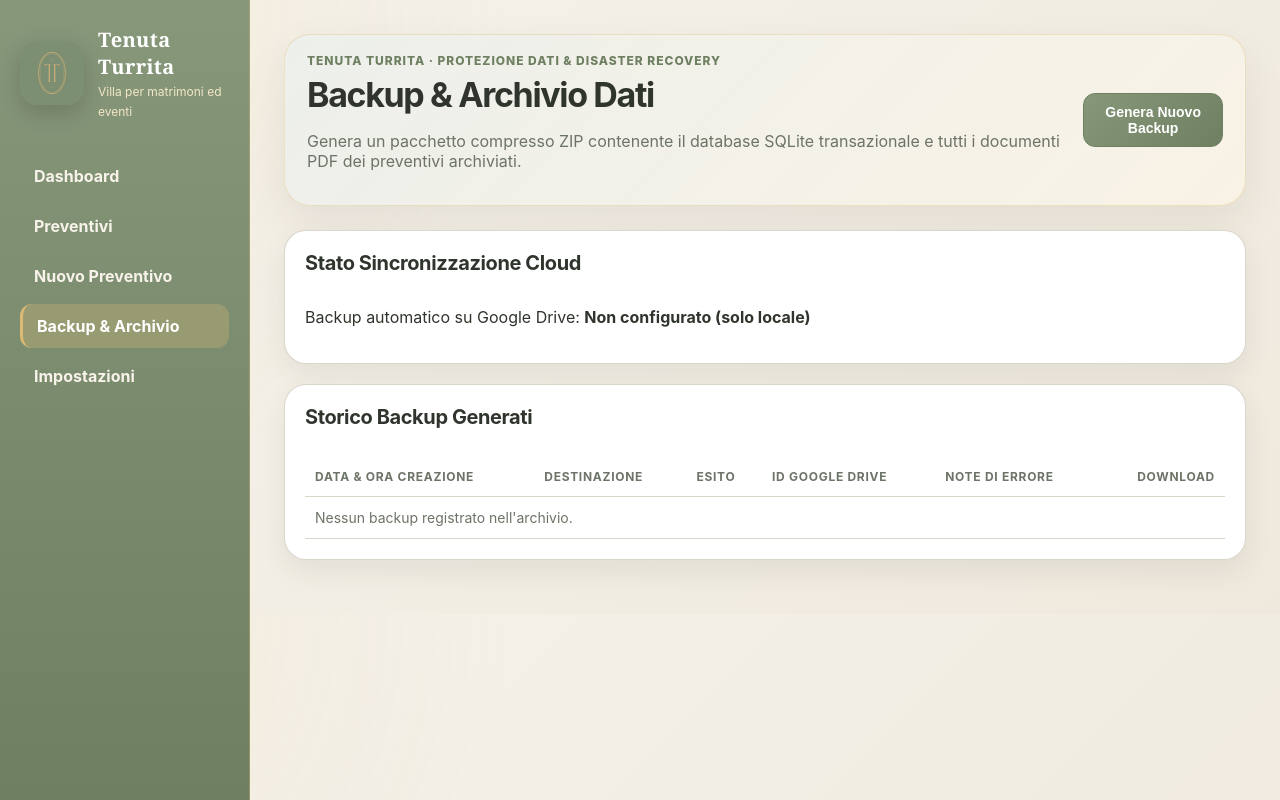
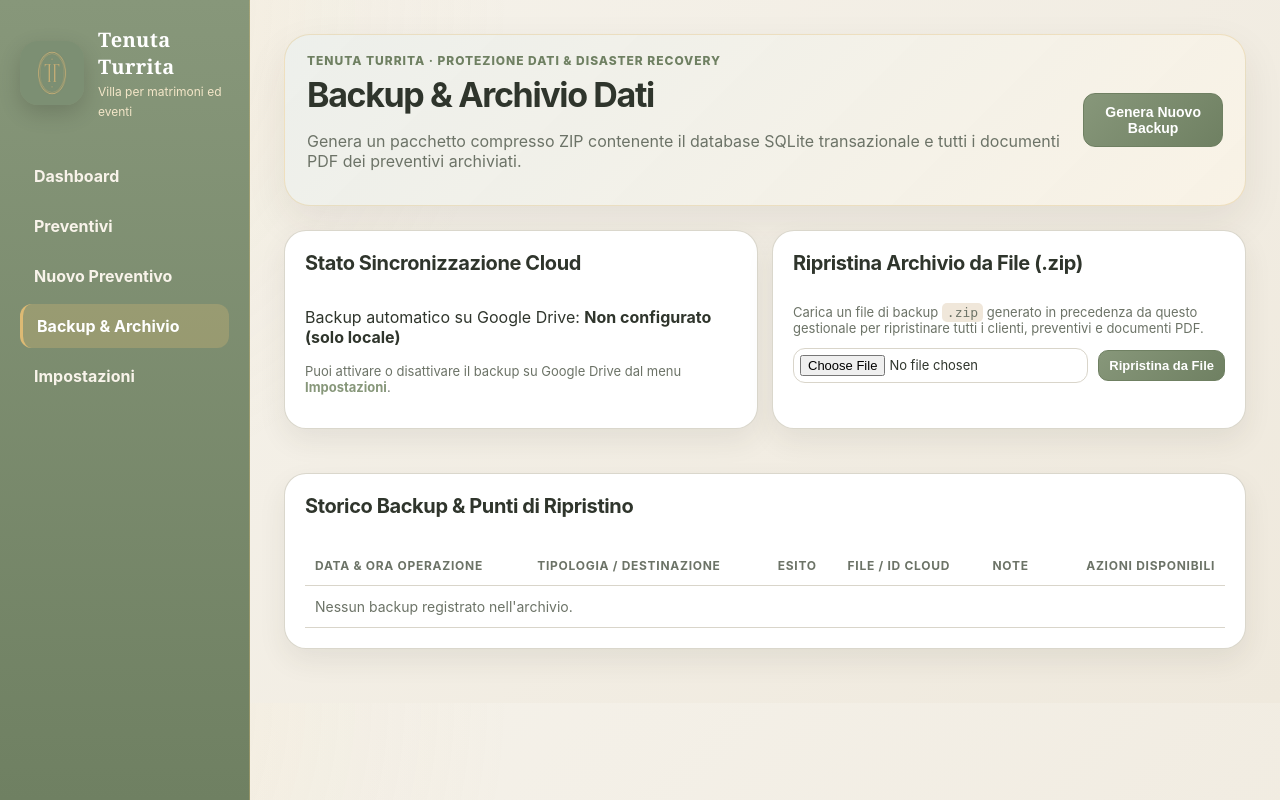
Before and after one commit to melillopietro/tenuta-turrita-quote-manager, a FastAPI app: page /backup in a window 1280 px wide. Run offline with FastAPI, Linux system fonts and the light colour scheme; data comes from the database, SQL or seed files in the repository; data that the repository does not hold is empty.

Commit message:
feat: implementata funzionalità completa di ripristino backup sicuro con auto-migrazione schema

```diff
--- a/app/main.py
+++ b/app/main.py
@@ -1,15 +1,15 @@
-from __future__ import annotations
-
+import urllib.parse
+from datetime import datetime
 from pathlib import Path
 from typing import Any
 
-from fastapi import FastAPI, Form, Request
+from fastapi import FastAPI, File, Form, Request, UploadFile
 from fastapi.responses import FileResponse, HTMLResponse, RedirectResponse
 from fastapi.staticfiles import StaticFiles
 from fastapi.templating import Jinja2Templates
 
 from app.db import BACKUP_DIR, init_db, query_all, query_one, set_setting, settings_dict
-from app.services.backup_service import create_backup_with_optional_drive
+from app.services.backup_service import create_backup_with_optional_drive, restore_from_backup_zip
 from app.services.email_service import send_quote_email
 from app.services.pdf_service import build_pdf, eur
 from app.services.quote_service import (
@@ -389,15 +389,46 @@ async def add_staff(request: Request) -> RedirectResponse:
 
 
 @app.get("/backup", response_class=HTMLResponse)
-def backup_page(request: Request, msg: str | None = None) -> HTMLResponse:
-    jobs = query_all("SELECT * FROM backup_jobs ORDER BY created_at DESC LIMIT 20")
-    return render_template(request, "backup.html", {"jobs": jobs, "settings": settings_dict(), "msg": msg})
+def backup_page(request: Request, msg: str | None = None, error: str | None = None) -> HTMLResponse:
+    jobs = query_all("SELECT * FROM backup_jobs ORDER BY created_at DESC LIMIT 30")
+    return render_template(request, "backup.html", {"jobs": jobs, "settings": settings_dict(), "msg": msg, "error": error})
 
 
 @app.post("/backup")
 def create_backup() -> RedirectResponse:
     create_backup_with_optional_drive()
     return redirect("/backup?msg=backup_created")
+
+
+@app.post("/backup/restore/upload")
+async def restore_backup_upload(file: UploadFile = File(...)) -> RedirectResponse:
+    if not file.filename or not file.filename.lower().endswith(".zip"):
+        return redirect("/backup?error=" + urllib.parse.quote("Seleziona un file archivio .zip valido."))
+
+    stamp = datetime.now().strftime("%Y-%m-%d_%H-%M-%S")
+    upload_path = BACKUP_DIR / f"uploaded_restore_{stamp}_{file.filename}"
+    try:
+        content = await file.read()
+        upload_path.write_bytes(content)
+        restore_from_backup_zip(upload_path)
+        return redirect("/backup?msg=backup_restored")
+    except Exception as exc:
+        return redirect("/backup?error=" + urllib.parse.quote(str(exc)))
+
+
+@app.post("/backup/restore/{job_id}")
+def restore_backup_job(job_id: int) -> RedirectResponse:
+    job = query_one("SELECT * FROM backup_jobs WHERE id = ?", (job_id,))
+    if job is None:
+        return redirect("/backup?error=" + urllib.parse.quote("Backup non trovato."))
+    path = Path(job["file_path"])
+    if not path.exists():
+        return redirect("/backup?error=" + urllib.parse.quote("Il file archivio selezionato non è più presente sul disco locale."))
+    try:
+        restore_from_backup_zip(path)
+        return redirect("/backup?msg=backup_restored")
+    except Exception as exc:
+        return redirect("/backup?error=" + urllib.parse.quote(str(exc)))
 
 
 @app.get("/backup/download/{job_id}")
--- a/app/services/backup_service.py
+++ b/app/services/backup_service.py
@@ -112,3 +112,84 @@ def create_backup_with_optional_drive() -> tuple[Path, str | None, str | None]:
             ("google_drive", str(zip_path), "failed", error),
         )
     return zip_path, drive_id, error
+
+
+def restore_from_backup_zip(zip_path: Path | str) -> dict[str, Any]:
+    import shutil
+    from typing import Any
+
+    zip_path = Path(zip_path)
+    if not zip_path.exists():
+        raise FileNotFoundError(f"Il file di backup non esiste: {zip_path.name}")
+    if not zipfile.is_zipfile(zip_path):
+        raise ValueError("Il file specificato non è un archivio compresso ZIP valido.")
+
+    stamp = datetime.now().strftime("%Y-%m-%d_%H-%M-%S")
+    temp_extract_dir = BACKUP_DIR / f"temp_restore_{stamp}"
+    temp_extract_dir.mkdir(parents=True, exist_ok=True)
+
+    try:
+        with zipfile.ZipFile(zip_path, "r") as zf:
+            namelist = zf.namelist()
+            # Cerca il database SQLite nell'archivio
+            db_entry = next(
+                (name for name in namelist if name == "restaurant_quotes.db" or name.endswith("/restaurant_quotes.db")),
+                None,
+            )
+            if not db_entry:
+                raise ValueError("L'archivio ZIP non contiene il database essenziale 'restaurant_quotes.db'.")
+
+            zf.extractall(temp_extract_dir)
+
+        extracted_db = temp_extract_dir / db_entry
+
+        # Verifica integrità strutturale SQLite del file estratto
+        with sqlite3.connect(extracted_db) as test_conn:
+            check = test_conn.execute("PRAGMA integrity_check").fetchone()
+            if not check or check[0].lower() != "ok":
+                raise ValueError(f"Controllo integrità del database fallito: {check[0] if check else 'Errore sconosciuto'}")
+
+        # Backup di sicurezza pre-ripristino dello stato corrente
+        if DB_PATH.exists():
+            safety_backup = BACKUP_DIR / f"pre_restore_safety_{stamp}.db"
+            with sqlite3.connect(DB_PATH) as cur_conn:
+                with sqlite3.connect(safety_backup) as saf_conn:
+                    cur_conn.backup(saf_conn)
+
+        # Ripristino atomico del database tramite SQLite Online Backup API
+        with sqlite3.connect(extracted_db) as src_conn:
+            with sqlite3.connect(DB_PATH) as dst_conn:
+                src_conn.backup(dst_conn)
+                dst_conn.commit()
+
+        # Ripristino dei file PDF contenuti nell'archivio
+        extracted_pdfs = temp_extract_dir / "pdfs"
+        pdf_count = 0
+        if extracted_pdfs.exists() and extracted_pdfs.is_dir():
+            PDF_DIR.mkdir(parents=True, exist_ok=True)
+            for pdf_file in extracted_pdfs.glob("*.pdf"):
+                dest_pdf = PDF_DIR / pdf_file.name
+                shutil.copy2(pdf_file, dest_pdf)
+                pdf_count += 1
+
+        # Esecuzione automatica migrazioni dello schema per garantire compatibilità con versioni software recenti
+        from app.db import init_db
+
+        init_db()
+
+        # Registrazione nei log di backup
+        execute(
+            "INSERT INTO backup_jobs(backup_type, file_path, status) VALUES (?, ?, ?)",
+            ("restore", str(zip_path), "restored"),
+        )
+
+        return {
+            "restored": True,
+            "backup_file": zip_path.name,
+            "pdf_count": pdf_count,
+            "restored_at": stamp,
+        }
+
+    finally:
+        if temp_extract_dir.exists():
+            shutil.rmtree(temp_extract_dir, ignore_errors=True)
--- a/app/templates/backup.html
+++ b/app/templates/backup.html
@@ -10,24 +10,68 @@
   <form method="post"><button class="btn primary">Genera Nuovo Backup</button></form>
 </section>
 
-<div class="panel">
-  <div class="panel-head"><h2>Stato Sincronizzazione Cloud</h2></div>
-  <p>Backup automatico su Google Drive: <strong>{{ 'Attivo ed abilitato' if settings.drive_backup_enabled == 'true' else 'Non configurato (solo locale)' }}</strong></p>
+<div class="grid-2" style="margin-bottom: 24px;">
+  <div class="panel">
+    <div class="panel-head"><h2>Stato Sincronizzazione Cloud</h2></div>
+    <p>Backup automatico su Google Drive: <strong>{{ 'Attivo ed abilitato' if settings.drive_backup_enabled == 'true' else 'Non configurato (solo locale)' }}</strong></p>
+    <p class="muted" style="margin-top: 8px; font-size: 13px;">Puoi attivare o disattivare il backup su Google Drive dal menu <a href="/settings" style="color: var(--primary);">Impostazioni</a>.</p>
+  </div>
+
+  <div class="panel">
+    <div class="panel-head"><h2>Ripristina Archivio da File (.zip)</h2></div>
+    <form method="post" action="/backup/restore/upload" enctype="multipart/form-data" onsubmit="return confirm('ATTENZIONE: Il ripristino sostituirà il database attuale con quello presente nel file ZIP.\n\nIl sistema creerà comunque un backup di sicurezza automatico dello stato corrente prima di procedere.\n\nVuoi continuare?');">
+      <p class="muted" style="margin-bottom: 12px; font-size: 13px;">Carica un file di backup <code>.zip</code> generato in precedenza da questo gestionale per ripristinare tutti i clienti, preventivi e documenti PDF.</p>
+      <div style="display: flex; gap: 10px; align-items: center; flex-wrap: wrap;">
+        <input type="file" name="file" accept=".zip" required style="flex: 1; padding: 6px; font-size: 13px;">
+        <button class="btn primary small" type="submit">Ripristina da File</button>
+      </div>
+    </form>
+  </div>
 </div>
 
 <div class="panel">
-  <div class="panel-head"><h2>Storico Backup Generati</h2></div>
+  <div class="panel-head"><h2>Storico Backup & Punti di Ripristino</h2></div>
   <table>
-    <thead><tr><th>Data & Ora Creazione</th><th>Destinazione</th><th>Esito</th><th>ID Google Drive</th><th>Note di Errore</th><th style="text-align:right;">Download</th></tr></thead>
+    <thead>
+      <tr>
+        <th>Data & Ora Operazione</th>
+        <th>Tipologia / Destinazione</th>
+        <th>Esito</th>
+        <th>File / ID Cloud</th>
+        <th>Note</th>
+        <th style="text-align:right;">Azioni Disponibili</th>
+      </tr>
+    </thead>
     <tbody>
       {% for j in jobs %}
       <tr>
         <td><strong>{{ j.created_at }}</strong></td>
-        <td>{{ 'Cloud Google Drive' if j.backup_type == 'google_drive' else 'Archivio Locale ZIP' }}</td>
-        <td><span class="badge {{ 'accettato' if j.status in ['uploaded', 'success', 'completed'] else ('rifiutato' if j.status == 'failed' else 'in_attesa') }}">{{ j.status }}</span></td>
-        <td>{{ j.google_drive_file_id or '-' }}</td>
+        <td>
+          {% if j.backup_type == 'restore' %}
+            <span class="badge in_attesa" style="background: #E8E5DD; color: #4A4E46;">Ripristino Eseguito</span>
+          {% elif j.backup_type == 'google_drive' %}
+            Cloud Google Drive
+          {% else %}
+            Archivio Locale ZIP
+          {% endif %}
+        </td>
+        <td>
+          <span class="badge {{ 'accettato' if j.status in ['uploaded', 'success', 'completed', 'created', 'restored'] else ('rifiutato' if j.status == 'failed' else 'in_attesa') }}">
+            {{ 'Completato' if j.status in ['created', 'uploaded', 'restored'] else j.status }}
+          </span>
+        </td>
+        <td style="font-family: monospace; font-size: 12px;">{{ j.google_drive_file_id or '-' }}</td>
         <td>{{ j.error_message or '-' }}</td>
-        <td style="text-align:right;"><a class="btn small" href="/backup/download/{{ j.id }}">Scarica Archivio</a></td>
+        <td style="text-align:right; white-space: nowrap;">
+          {% if j.backup_type != 'restore' %}
+            <a class="btn small" href="/backup/download/{{ j.id }}">Scarica</a>
+            <form method="post" action="/backup/restore/{{ j.id }}" style="display:inline; margin-left: 6px;" onsubmit="return confirm('Confermi il ripristino di questo backup? Verrà creato automaticamente un punto di salvataggio dello stato attuale.');">
+              <button class="btn small primary" type="submit">Ripristina</button>
+            </form>
+          {% else %}
+            <span class="muted" style="font-size: 12px;">Punto di Ripristino</span>
+          {% endif %}
+        </td>
       </tr>
       {% else %}
       <tr><td colspan="6" class="muted">Nessun backup registrato nell'archivio.</td></tr>
--- a/app/templates/base.html
+++ b/app/templates/base.html
@@ -48,12 +48,25 @@
           <span>Collaboratore inserito nell'organico.</span>
         {% elif active_msg == 'backup_created' %}
           <span>Archivio di sicurezza generato con successo.</span>
+        {% elif active_msg == 'backup_restored' %}
+          <span>Archivio ripristinato con successo. Database, preventivi e documenti sincronizzati.</span>
         {% else %}
           <span>Operazione completata con successo.</span>
         {% endif %}
       </div>
       <button type="button" class="toast-close" onclick="document.getElementById('toastNotification').remove()">&times;</button>
     </div>
+    {% endif %}
+
+    {% set active_error = error or request.query_params.get('error') %}
+    {% if active_error %}
+    <div class="toast-notification" id="toastErrorNotification" style="background-color: #8C3A3A; border-color: #702828;">
+      <div class="toast-content">
+        <span>{{ active_error }}</span>
+      </div>
+      <button type="button" class="toast-close" onclick="document.getElementById('toastErrorNotification').remove()">&times;</button>
+    </div>
+    {% endif %}
     <script>
       setTimeout(() => {
         const t = document.getElementById('toastNotification');
@@ -63,7 +76,6 @@
         }
       }, 4500);
     </script>
-    {% endif %}
 
     {% block content %}{% endblock %}
   </main>
```
Also changed, not shown: tests/test_app.py (+54 -1 lines), README.md.
